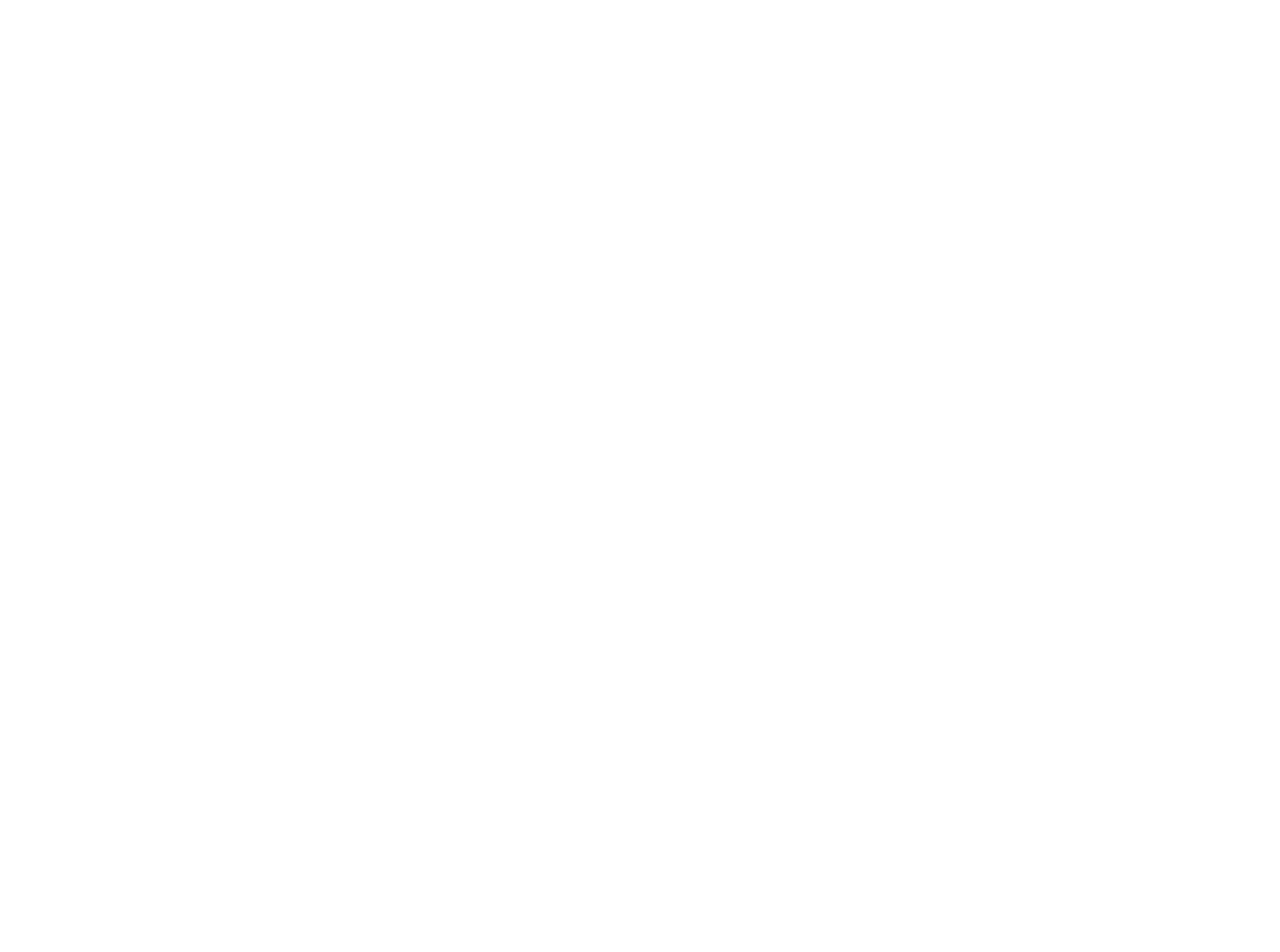
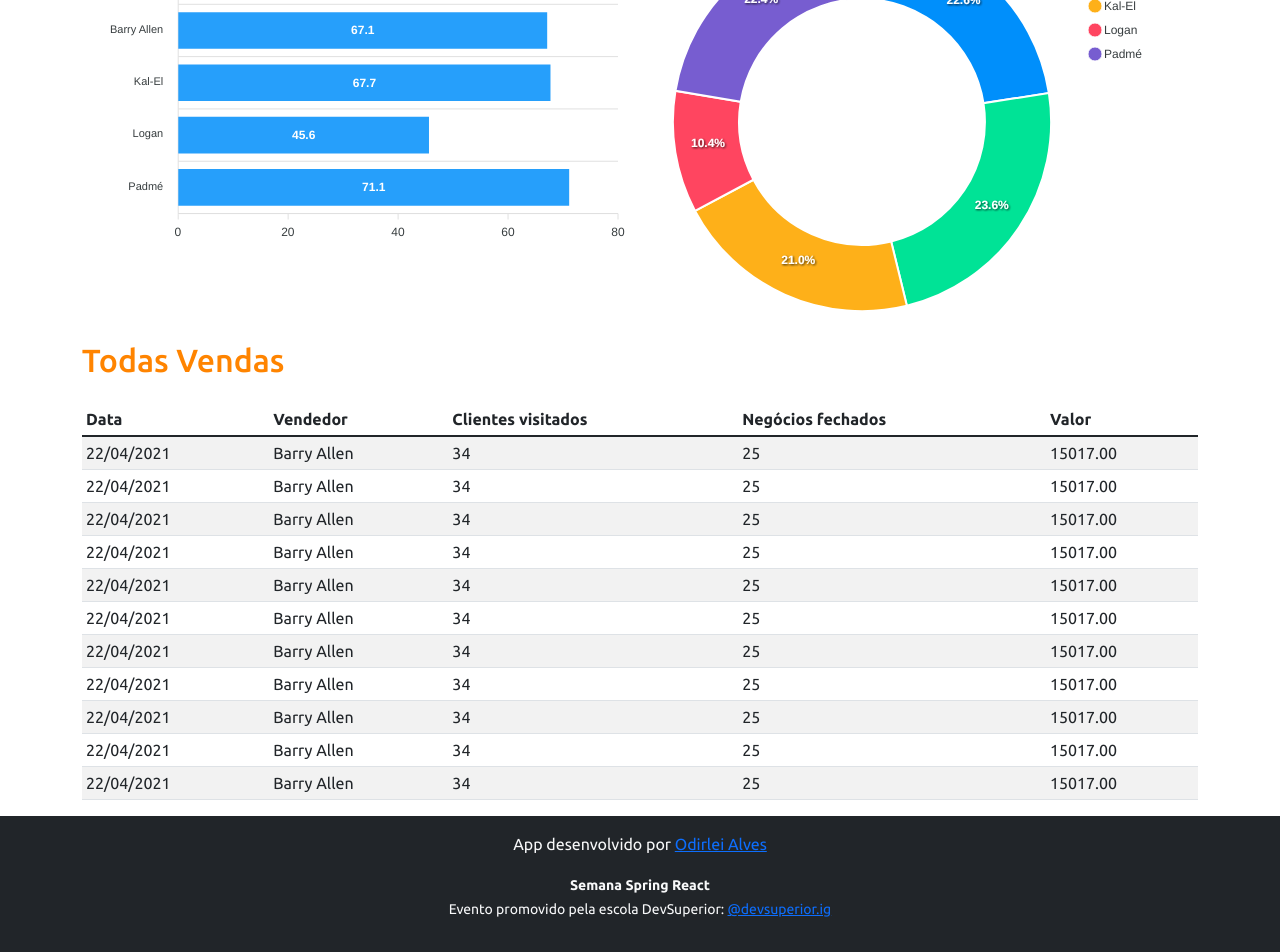
Before and after one commit to Dilei27/projeto-sds5, a React (Create React App) app in the folder frontend/: page / in a window 1280 px wide. Shown: the part 239-1191 px from the top of the page. Before the commit the page ends 800 px from the top, so only its background shows below. Built offline with nearby package versions, Linux system fonts and the light colour scheme.

Commit message:
Static charts

```diff
--- a/frontend/package.json
+++ b/frontend/package.json
@@ -11,8 +11,10 @@
     "@types/node": "^12.0.0",
     "@types/react": "^17.0.0",
     "@types/react-dom": "^17.0.0",
+    "apexcharts": "^3.29.0",
     "bootstrap": "^5.1.3",
     "react": "^17.0.2",
+    "react-apexcharts": "^1.3.9",
     "react-dom": "^17.0.2",
     "react-scripts": "4.0.3",
     "typescript": "^4.1.2",
--- a/frontend/src/App.tsx
+++ b/frontend/src/App.tsx
@@ -1,8 +1,34 @@
+import BarChart from "components/BarChart";
+import DataTable from "components/DataTable";
+import DonutChart from "components/DonutChart";
+import Footer from "components/Footer";
+import NavBar from "components/NavBar";
+
 function App() {
   return (
-    <div>
-      <h1 className="text-primary">Olá Mundo!</h1>
-    </div>
+    <>
+      <NavBar />
+      <div className="container">
+        <h1 className="text-primary py=3">Dashboard de Vendas</h1>
+
+        <div className="row px-3">
+            <div className="col-sm-6">
+              <h5 className="text-center text-secundary">Taxa de Sucesso(%)</h5>
+              <BarChart />
+            </div>
+            <div className="col-sm-6">
+              <h5 className="text-center text-secundary">Sucesso nas Vendas</h5>
+              <DonutChart />
+            </div>
+        </div>
+        <div className="py-3">
+          <h2 className="text-primary">Todas Vendas </h2>
+        </div>
+
+        <DataTable />
+      </div>
+      <Footer />
+    </>
   );
 }
 
--- /dev/null
+++ b/frontend/src/components/BarChart/index.tsx
@@ -0,0 +1,37 @@
+import Chart from 'react-apexcharts';
+
+const BarChart = () => {
+
+    const options = {
+        plotOptions: {
+            bar: {
+                horizontal: true,
+            }
+        },
+    };
+
+    const mockData = {
+        labels: {
+            categories: ['Anakin', 'Barry Allen', 'Kal-El', 'Logan', 'Padmé']
+        },
+        series: [
+            {
+                name: "% Sucesso",
+                data: [43.6, 67.1, 67.7, 45.6, 71.1]
+            }
+        ]
+    };
+
+    return (
+       <Chart
+            options={{ ...options, xaxis: mockData.labels}}
+            series={mockData.series}
+            type="bar"
+            heigth="240"
+
+       />
+
+    );
+}
+
+export default BarChart;
--- /dev/null
+++ b/frontend/src/components/DataTable/index.tsx
@@ -0,0 +1,99 @@
+const DataTable = () => {
+    return (
+        <div className="table-responsive">
+            <table className="table table-striped table-sm">
+                <thead>
+                    <tr>
+                        <th>Data</th>
+                        <th>Vendedor</th>
+                        <th>Clientes visitados</th>
+                        <th>Negócios fechados</th>
+                        <th>Valor</th>
+                    </tr>
+                </thead>
+                <tbody>
+                    <tr>
+                        <td>22/04/2021</td>
+                        <td>Barry Allen</td>
+                        <td>34</td>
+                        <td>25</td>
+                        <td>15017.00</td>
+                    </tr>
+                    <tr>
+                        <td>22/04/2021</td>
+                        <td>Barry Allen</td>
+                        <td>34</td>
+                        <td>25</td>
+                        <td>15017.00</td>
+                    </tr>
+                    <tr>
+                        <td>22/04/2021</td>
+                        <td>Barry Allen</td>
+                        <td>34</td>
+                        <td>25</td>
+                        <td>15017.00</td>
+                    </tr>
+                    <tr>
+                        <td>22/04/2021</td>
+                        <td>Barry Allen</td>
+                        <td>34</td>
+                        <td>25</td>
+                        <td>15017.00</td>
+                    </tr>
+                    <tr>
+                        <td>22/04/2021</td>
+                        <td>Barry Allen</td>
+                        <td>34</td>
+                        <td>25</td>
+                        <td>15017.00</td>
+                    </tr>
+                    <tr>
+                        <td>22/04/2021</td>
+                        <td>Barry Allen</td>
+                        <td>34</td>
+                        <td>25</td>
+                        <td>15017.00</td>
+                    </tr>
+                    <tr>
+                        <td>22/04/2021</td>
+                        <td>Barry Allen</td>
+                        <td>34</td>
+                        <td>25</td>
+                        <td>15017.00</td>
+                    </tr>
+                    <tr>
+                        <td>22/04/2021</td>
+                        <td>Barry Allen</td>
+                        <td>34</td>
+                        <td>25</td>
+                        <td>15017.00</td>
+                    </tr>
+                    <tr>
+                        <td>22/04/2021</td>
+                        <td>Barry Allen</td>
+                        <td>34</td>
+                        <td>25</td>
+                        <td>15017.00</td>
+                    </tr>
+                    <tr>
+                        <td>22/04/2021</td>
+                        <td>Barry Allen</td>
+                        <td>34</td>
+                        <td>25</td>
+                        <td>15017.00</td>
+                    </tr>
+                    <tr>
+                        <td>22/04/2021</td>
+                        <td>Barry Allen</td>
+                        <td>34</td>
+                        <td>25</td>
+                        <td>15017.00</td>
+                    </tr>
+                </tbody>
+            </table>
+        </div>
+
+    );
+}
+
+export default DataTable;
--- /dev/null
+++ b/frontend/src/components/DonutChart/index.tsx
@@ -0,0 +1,28 @@
+import Chart from 'react-apexcharts';
+
+const DonutChart = () => {
+
+    const mockData = {
+        series: [477138, 499928, 444867, 220426, 473088],
+        labels: ['Anakin', 'Barry Allen', 'Kal-El', 'Logan', 'Padmé']
+    }
+
+    const options = {
+        legend: {
+            show: true
+        }
+    }
+
+    return (
+       <Chart
+            options={{ ...options, labels: mockData.labels}}
+            series={mockData.series}
+            type="donut"
+            heigth="240"
+
+       />
+
+    );
+}
+
+export default DonutChart;
--- /dev/null
+++ b/frontend/src/components/Footer/index.tsx
@@ -0,0 +1,15 @@
+const Footer = () => {
+    return (
+        <footer className="footer mt-auto py-3 bg-dark">
+            <div className="container">
+                <p className="text-light">App desenvolvido por <a href="https://github.com/Dilei27" target="_blank" rel="noreferrer">Odirlei Alves</a></p>
+                <p className="text-light"><small><strong>Semana Spring React</strong><br />
+                    Evento promovido pela escola DevSuperior: <a href="https://instagram.com/devsuperior.ig" target="_blank" rel="noreferrer">@devsuperior.ig</a></small></p>
+            </div >
+        </footer>
+
+
+    );
+}
+
+export default Footer;
--- /dev/null
+++ b/frontend/src/components/NavBar/index.tsx
@@ -0,0 +1,16 @@
+import ImgDsDark from 'assets/img/ds-dark.svg';
+
+
+const NavBar = () => {
+    return (
+        <div className="d-flex flex-column flex-md-row align-items-center p-3 px-md-4 mb-3 bg-light border-bottom shadow-sm">
+            <div className="container">
+                <nav className="my-2 my-md-0 mr-md-3">
+                    <img src={ImgDsDark} alt="DevSuperior" width="120" />
+                </nav>
+            </div>
+        </div>
+    );
+}
+
+export default NavBar;
```
Also changed, not shown: frontend/src/assets/img/ds-dark.svg (added), 1 other file (tests, documents, lock files or other folders).
